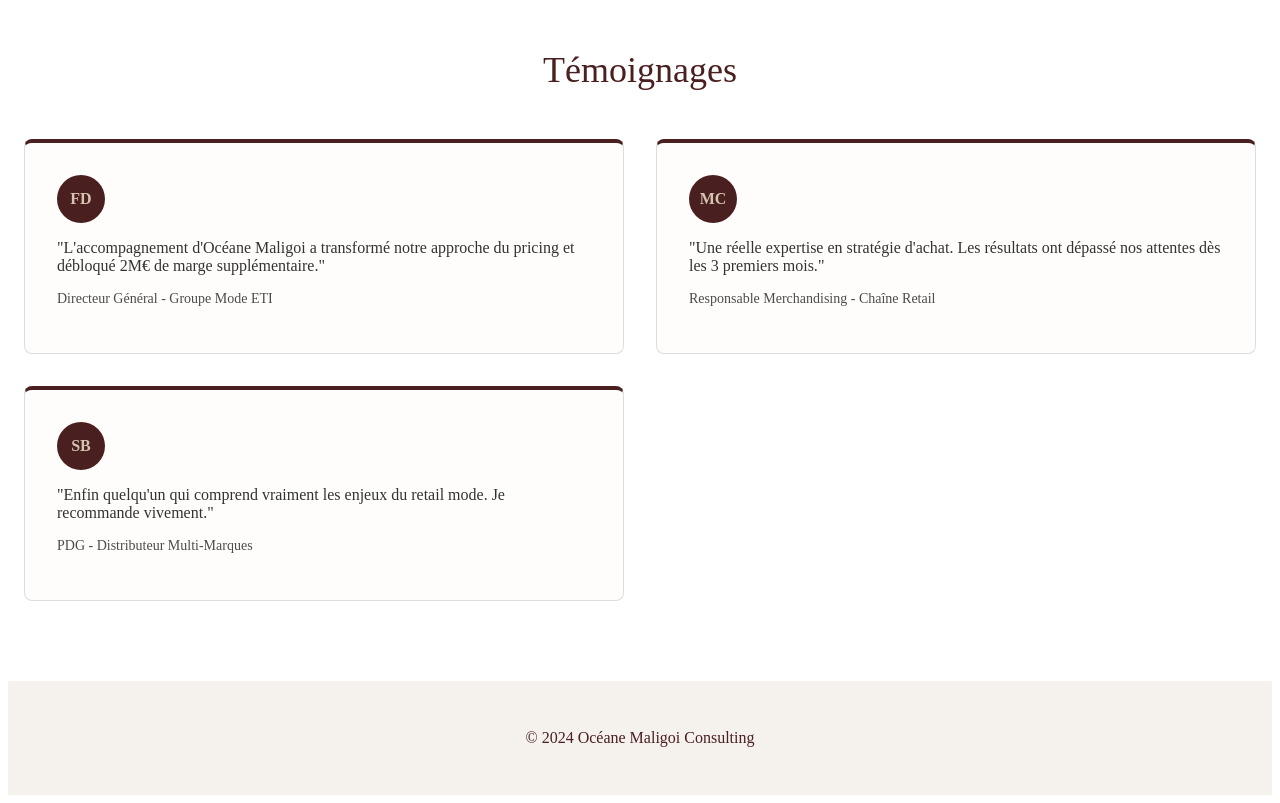
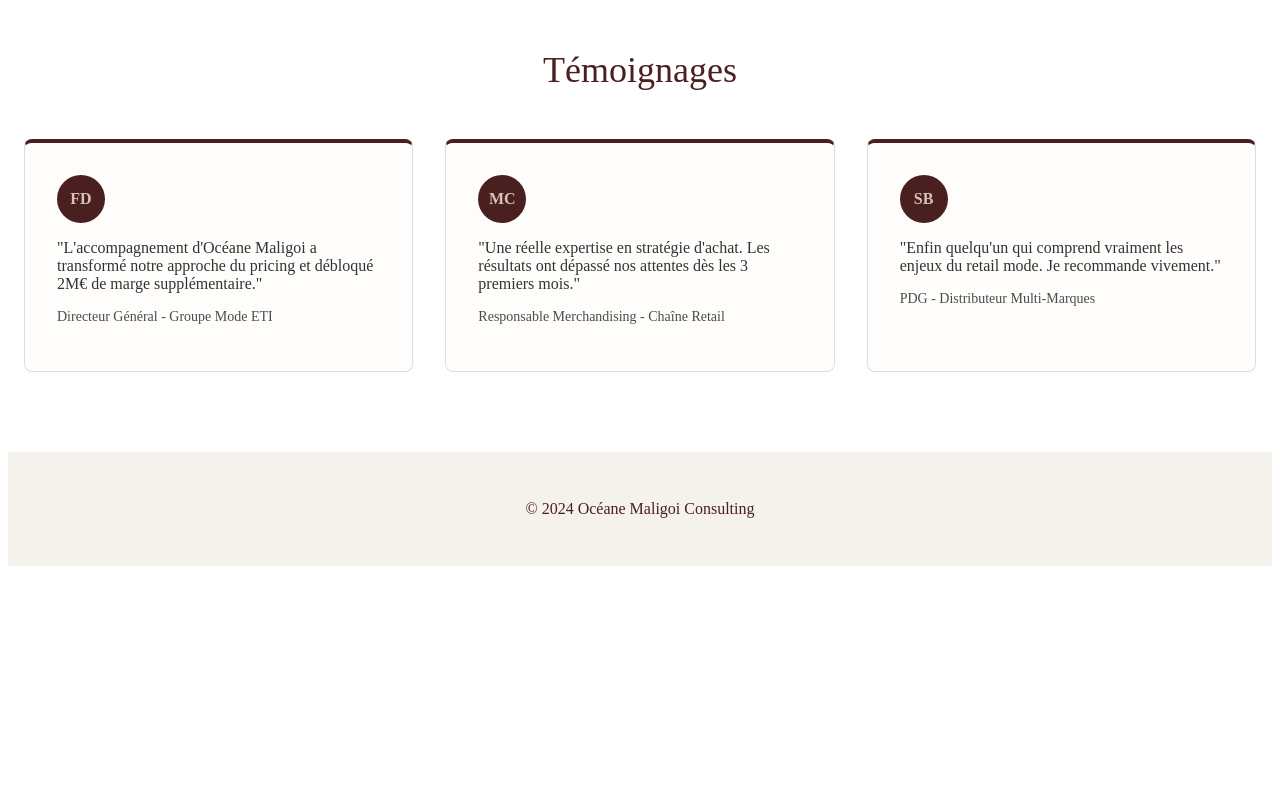
Before and after one commit to infomaligoioceane-dotcom/omconsulting-website, a Next.js app: page / in a window 1280 px wide. Shown: the part 4240-5043 px from the top of the page. After the commit the page ends 4814 px from the top, so only its background shows below. Built offline with nearby package versions, Linux system fonts and the light colour scheme.

Commit message:
Update index.jsx

```diff
--- a/pages/index.jsx
+++ b/pages/index.jsx
@@ -206,7 +206,7 @@ export default function Home() {
       {/* Services Section */}
       <section style={{ ...styles.section, backgroundColor: '#fff' }}>
         <h2 style={styles.sectionTitle}>Nos Services</h2>
-        <div style={styles.gridContainer}>
+        <div style={{ maxWidth: '1280px', margin: '0 auto', display: 'grid', gridTemplateColumns: 'repeat(2, 1fr)', gap: '2rem' }}>
           {[
             { emoji: '🛍', title: 'Stratégie d\'Achat de Collection', desc: 'Optimisez vos achats de collections pour maximiser vos marges et la rotation des stocks.', items: ['Analyse de vos fournisseurs', 'Négociation commerciale', 'Planning d\'achat optimisé', 'Gestion des risques'] },
             { emoji: '💰', title: 'Stratégie de Pricing', desc: 'Développez une stratégie tarifaire alignée avec votre positionnement et vos objectifs de marge.', items: ['Analyse concurrentielle', 'Optimisation des marges', 'Politique de réduction', 'Système de promotion'] },
@@ -331,7 +331,7 @@ export default function Home() {
       {/* Témoignages */}
       <section style={{ ...styles.section, backgroundColor: '#fff' }}>
         <h2 style={styles.sectionTitle}>Témoignages</h2>
-        <div style={styles.gridContainer}>
+        <div style={{ maxWidth: '1280px', margin: '0 auto', display: 'grid', gridTemplateColumns: 'repeat(3, 1fr)', gap: '2rem' }}>
           {[
             { initials: 'FD', quote: 'L\'accompagnement d\'Océane Maligoi a transformé notre approche du pricing et débloqué 2M€ de marge supplémentaire.', role: 'Directeur Général - Groupe Mode ETI' },
             { initials: 'MC', quote: 'Une réelle expertise en stratégie d\'achat. Les résultats ont dépassé nos attentes dès les 3 premiers mois.', role: 'Responsable Merchandising - Chaîne Retail' },
```
